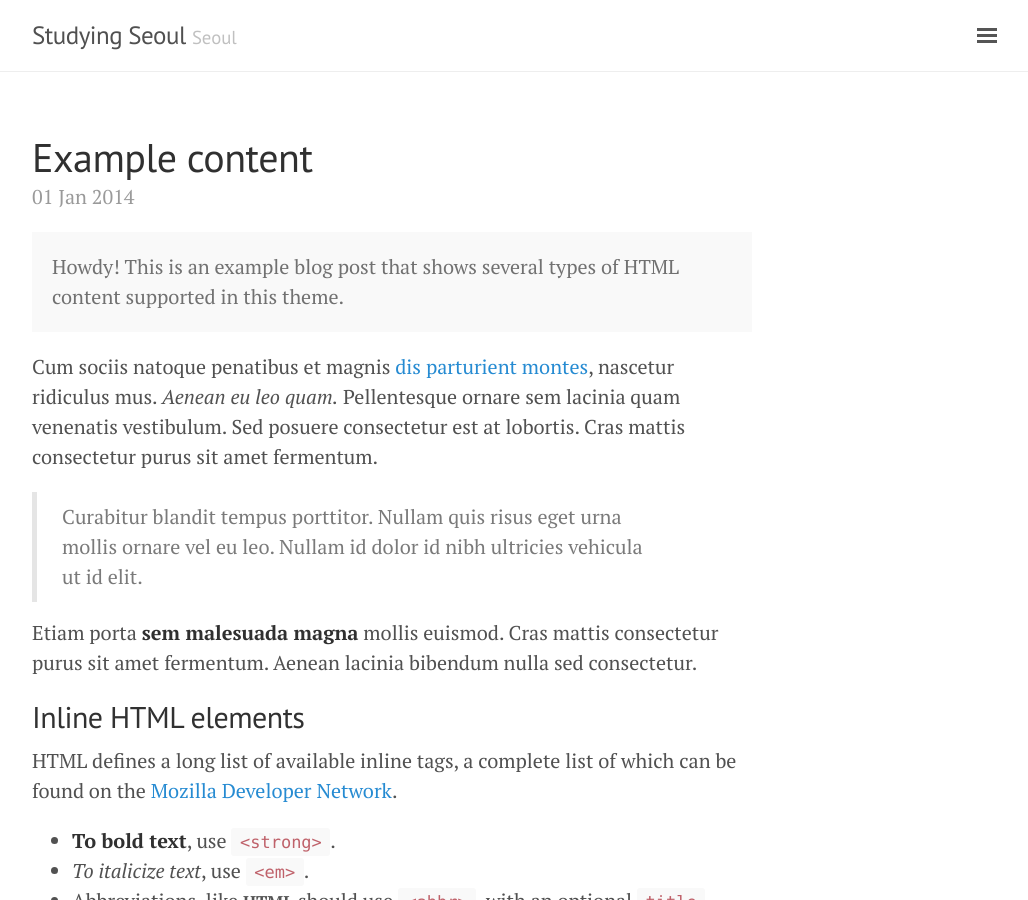
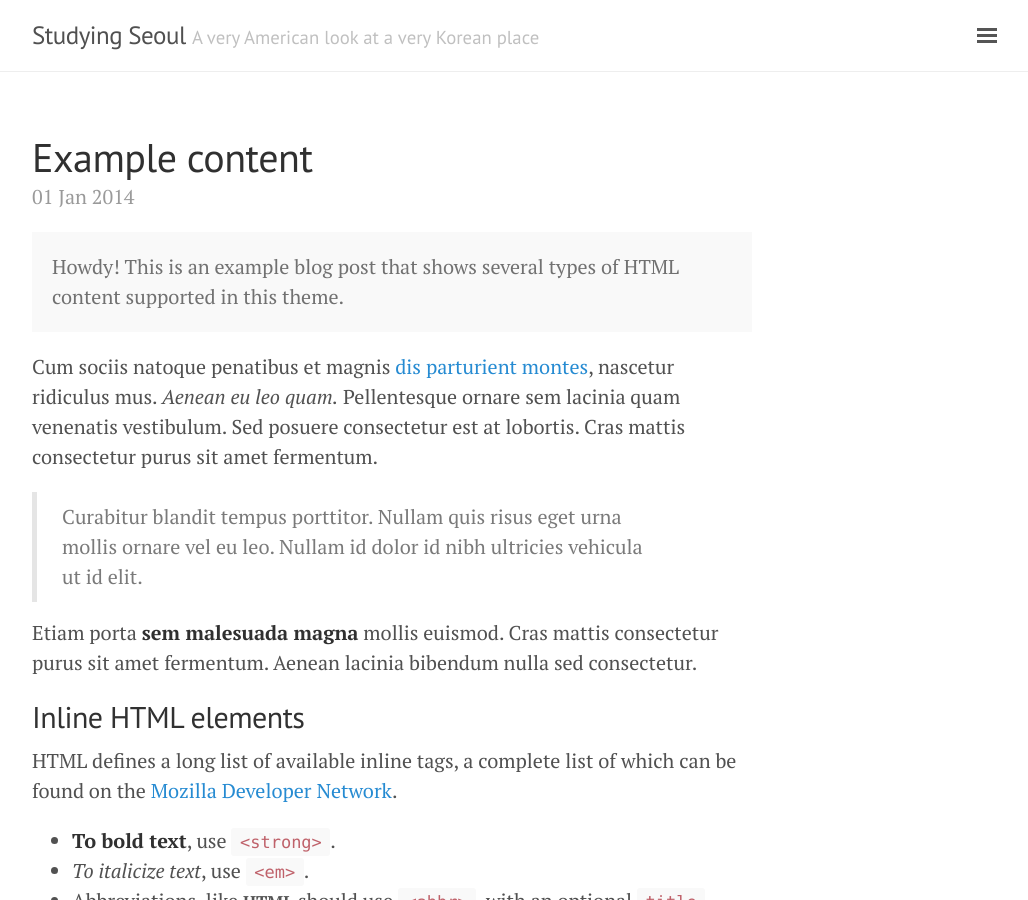
Before and after one commit to sw3dish/studying_seoul_jekyll, a Jekyll site: the page built from index.html, in a window 1280 px wide and 900 px high. Shown: the whole window, without its empty margins (248-1276 px from the left). Built offline with Jekyll 4.4.1, drawn with Linux system fonts in a browser that asks for light colours; the list of posts is cut into pages by our own code; part of the change alters nothing that is shown.

Commit message:
Add tagline and description

```diff
--- a/_config.yml
+++ b/_config.yml
@@ -6,8 +6,13 @@ permalink:           pretty
 
 # Setup
 title:               Studying Seoul
-tagline:             'Seoul'
-description:         'Seoul'
+tagline:             'A very American look at a very Korean place'
+description:         >
+                      안녕하세요! My name is Colin -- I'm a sophomore at the University
+                      of Maryland. I'm studying at Yonsei University this semester,
+                      which is a long way from home. I've already almost exhausted
+                      my knowledge of Korean in this introduction, but hope to remedy this
+                      while exploring Seoul.
 url:                 http://studyingseoul.com
 baseurl:             ''
 paginate:            5
```
